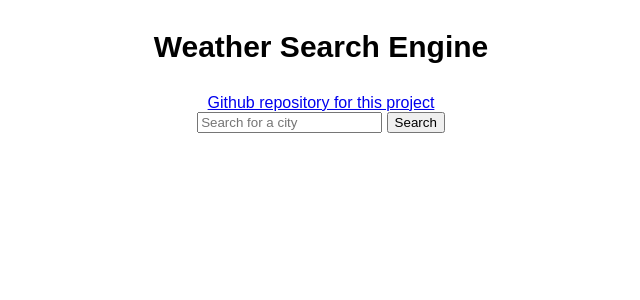
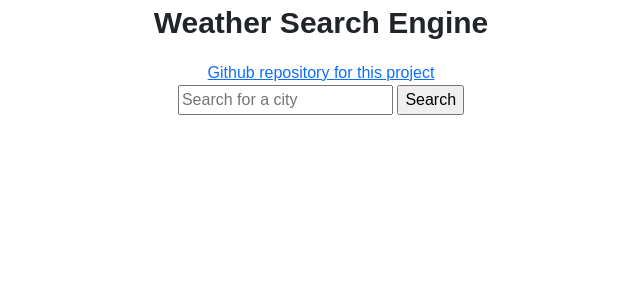
Before and after one commit to ZoeSttn/my-reactapp, a React (Create React App) app: page / in a window 1280 px wide. Shown: the top 300 px of the page, without its empty margins (319-959 px from the left). Built offline with nearby package versions, Linux system fonts and the light colour scheme.

Commit message:
Installed bootstrap

```diff
--- a/package.json
+++ b/package.json
@@ -7,9 +7,10 @@
     "@testing-library/react": "^13.4.0",
     "@testing-library/user-event": "^13.5.0",
     "axios": "^1.4.0",
+    "bootstrap": "^5.2.3",
     "react": "^18.2.0",
     "react-dom": "^18.2.0",
-    "react-scripts": "5.0.1",
+    "react-scripts": "^2.1.8",
     "web-vitals": "^2.1.4"
   },
   "scripts": {
--- a/src/App.js
+++ b/src/App.js
@@ -1,3 +1,4 @@
+import "bootstrap/dist/css/bootstrap.css";
 import "./styles.css";
 import Heading from "./Heading.js";
 import SearchEngine from "./SearchEngine.js";
@@ -5,8 +6,10 @@
 function App() {
   return (
     <div className="App">
-      <Heading />
-      <SearchEngine />
+      <div className="container">
+        <Heading />
+        <SearchEngine />
+      </div>
     </div>
   );
 }
```
Also changed, not shown: 1 other file (tests, documents, lock files or other folders).
